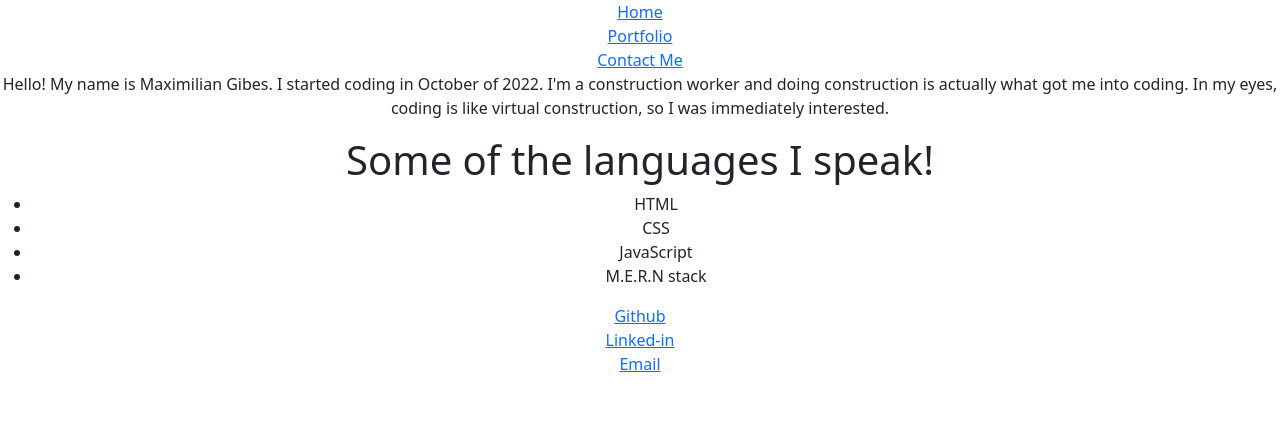
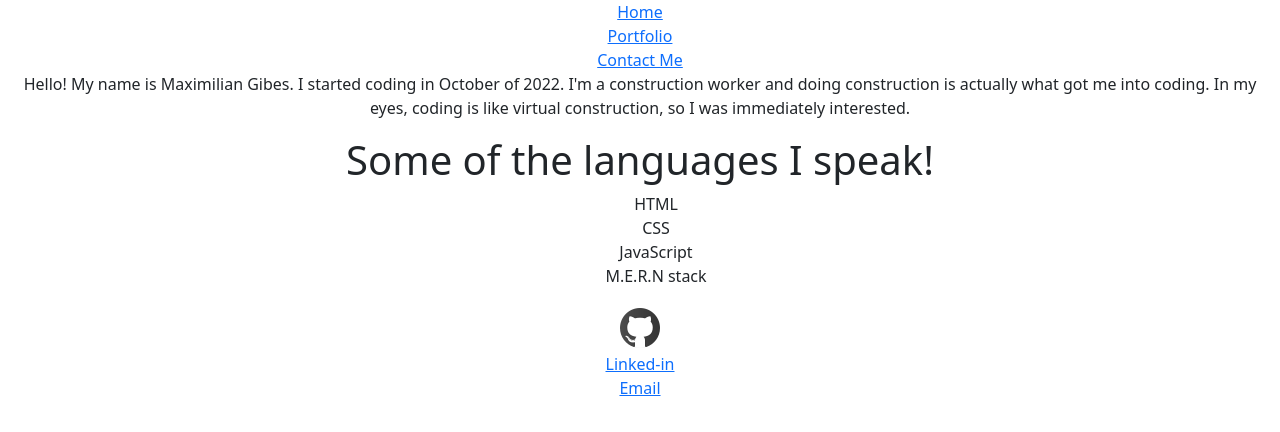
Before and after one commit to Slimshady079/React-Porfolio, a React (Create React App) app in the folder client/: page /Contact in a window 1280 px wide. Shown: the top 432 px of the page. Built offline with nearby package versions, Linux system fonts and the light colour scheme.

Commit message:
adds base styling to Portfolio.js component. ul list-style: none in App.css

```diff
--- a/client/src/App.css
+++ b/client/src/App.css
@@ -28,6 +28,10 @@
   color: #61dafb;
 }
 
+ul {
+  list-style: none;
+}
+
 @keyframes App-logo-spin {
   from {
     transform: rotate(0deg);
--- a/client/src/components/AboutMe.js
+++ b/client/src/components/AboutMe.js
@@ -2,7 +2,7 @@ import React from "react";
 
 function AboutMe() {
   return (
-    <div>
+    <div className="container-fluid">
       <div>
         <p>
           Hello! My name is Maximilian Gibes. I started coding in October of 2022. I'm a construction worker and
--- a/client/src/components/Footer.js
+++ b/client/src/components/Footer.js
@@ -1,4 +1,5 @@
 import React from "react";
+import github from "../images/icons/icons8-github-48.png";
 
 function Footer() {
   return (
@@ -6,7 +7,7 @@ function Footer() {
       <footer>
         <div>
           <a href="https://github.com/Slimshady079" target="_blank">
-            Github
+            <img src={github}></img>
           </a>
         </div>
       </footer>
--- a/client/src/components/Portfolio.js
+++ b/client/src/components/Portfolio.js
@@ -1,20 +1,25 @@
 import React from "react";
 import dreamJournal from "../images/dreamJournal.png";
+import national from "../images/NationalParksSearch.png";
+import passGen from "../images/passwordGenerator.png";
+import github from "../images/icons/icons8-github-48.png";
 // !! can't get images to show up!
 
 function Portfolio() {
   return (
-    <div>
-      <p>stuff</p>
+    <div className="container-fluid">
+      <h1>Here are some of the Projects I've built!</h1>
       {/* National Parks Search */}
       <div>
+        <div className="col-3">
+          <div className="card">
             {/* live deployment */}
             <a
               href="https://slimshady079.github.io/National-Parks-Search/"
               target="_blank"
             >
-          {" "}
               National Parks Search
+              <img className="card-img-top" src={national}></img>
             </a>
             <br></br>
             {/* Github Repo */}
@@ -22,8 +27,10 @@ function Portfolio() {
               href="https://github.com/Slimshady079/National-Parks-Search"
               target="_blank"
             >
-          Github Repo
+              <img src={github}></img>
             </a>
+          </div>
+        </div>
       </div>
       {/* Dream Journal */}
       <div>
@@ -37,19 +44,22 @@ function Portfolio() {
             <br></br>
             {/* Github Repo */}
             <a href="https://github.com/btempini/Dream-Journal" target="_blank">
-              Github Repo
+              <img src={github}></img>
             </a>
           </div>
         </div>
       </div>
       {/* Password Generator */}
       <div>
+        <div className="col-3">
+          <div className="card">
             {/* live deployment */}
             <a
               href="https://slimshady079.github.io/passwordGenerator/"
               target="_blank"
             >
               Password Generator
+              <img className="card-img-top" src={passGen}></img>
             </a>
             <br></br>
             {/* Github Repo */}
@@ -57,9 +67,10 @@ function Portfolio() {
               href="https://github.com/Slimshady079/passwordGenerator"
               target="_blank"
             >
-          Github Repo
-          {/* <img src="./images/icons/icons8-github-48.png" /> */}
+              <img src={github}></img>
             </a>
+          </div>
+        </div>
       </div>
     </div>
   );
```
Also changed, not shown: client/src/images/passwordGenerator.png (added), 1 other file (tests, documents, lock files or other folders). Lines whose indentation alone changed are shown as unchanged.
